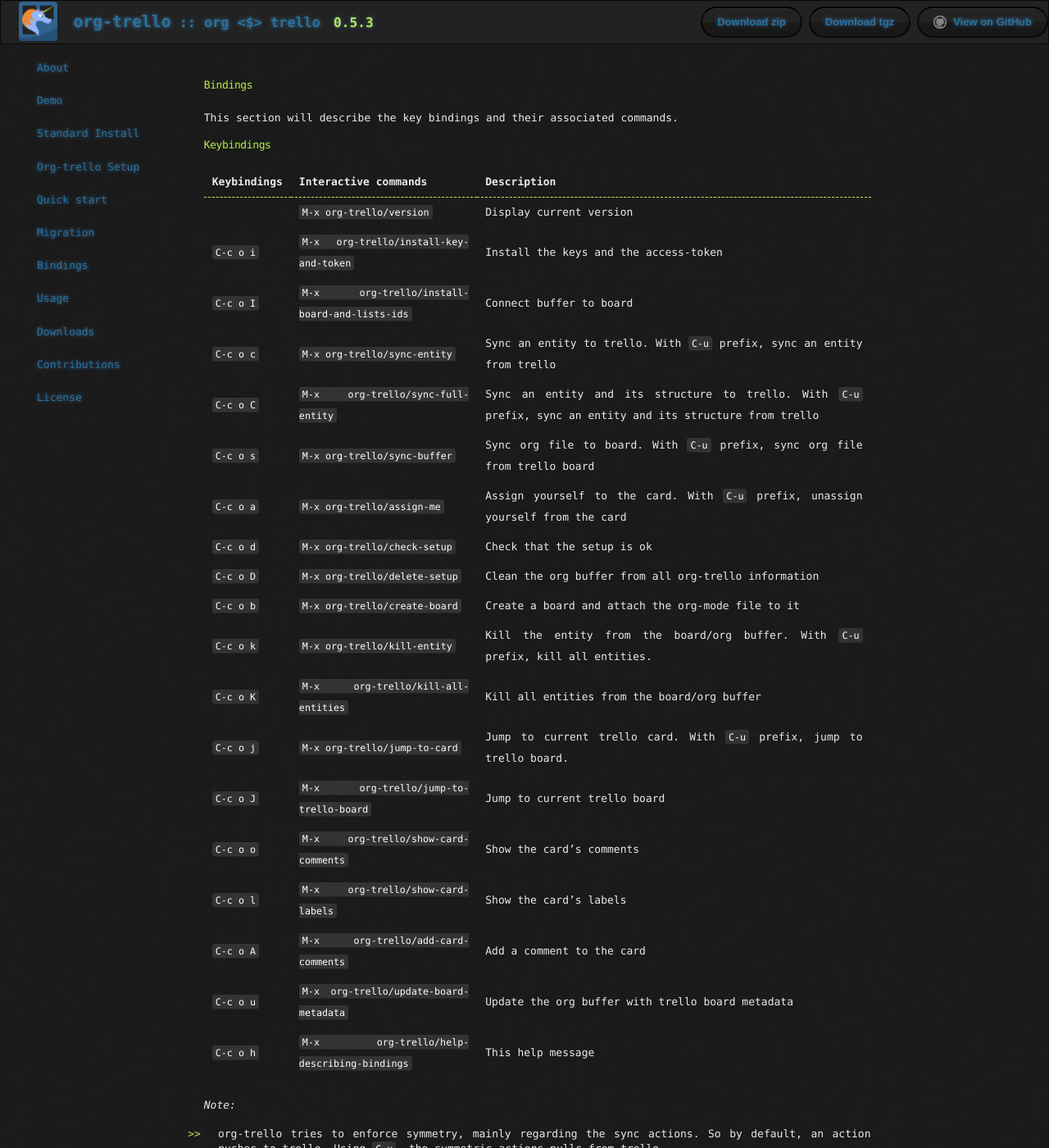
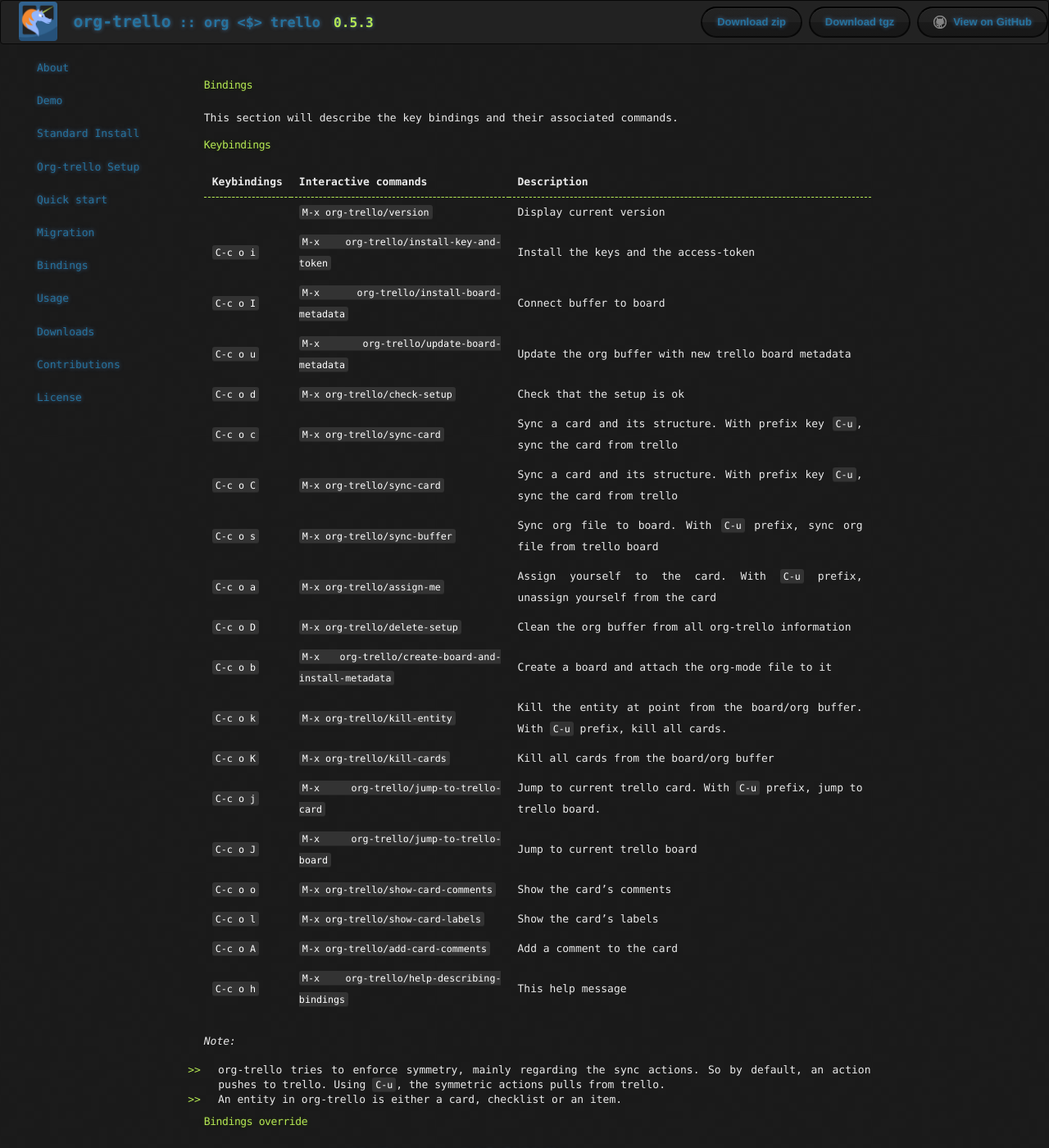
Before and after one commit to org-trello/org-trello.github.io, a Jekyll site: the page built from bindings.md, in a window 1280 px wide and 1400 px high. Shown: the whole window at 82% size. Built offline with Jekyll 4.4.1, drawn with Linux system fonts in a browser that asks for light colours; nearby versions of some CDN libraries; library files that are not in the unit come from our copies; Markdown is read by kramdown in place of the engine named in the settings; some of the changed text lies outside the part shown.

Commit message:
Update bindings changes

```diff
--- a/bindings.md
+++ b/bindings.md
@@ -8,27 +8,27 @@ This section will describe the key bindings and their associated commands.
 
 ## Keybindings
 
-Keybindings        | Interactive commands                                  | Description
--------------------|-------------------------------------------------------|----------------------------------------------------------------------------------------------
-                   | <kbd>M-x org-trello/version</kbd>                     | Display current version
-<kbd>C-c o i</kbd> | <kbd>M-x org-trello/install-key-and-token</kbd>       | Install the keys and the access-token
-<kbd>C-c o I</kbd> | <kbd>M-x org-trello/install-board-and-lists-ids</kbd> | Connect buffer to board
-<kbd>C-c o c</kbd> | <kbd>M-x org-trello/sync-entity</kbd>                 | Sync an entity to trello. With <kbd>C-u</kbd> prefix, sync an entity from trello
-<kbd>C-c o C</kbd> | <kbd>M-x org-trello/sync-full-entity</kbd>            | Sync an entity and its structure to trello. With <kbd>C-u</kbd> prefix, sync an entity and its structure from trello
-<kbd>C-c o s</kbd> | <kbd>M-x org-trello/sync-buffer</kbd>                 | Sync org file to board. With <kbd>C-u</kbd> prefix, sync org file from trello board
-<kbd>C-c o a</kbd> | <kbd>M-x org-trello/assign-me</kbd>                   | Assign yourself to the card. With <kbd>C-u</kbd> prefix, unassign yourself from the card
-<kbd>C-c o d</kbd> | <kbd>M-x org-trello/check-setup</kbd>                 | Check that the setup is ok
-<kbd>C-c o D</kbd> | <kbd>M-x org-trello/delete-setup</kbd>                | Clean the org buffer from all org-trello information
-<kbd>C-c o b</kbd> | <kbd>M-x org-trello/create-board</kbd>                | Create a board and attach the org-mode file to it
-<kbd>C-c o k</kbd> | <kbd>M-x org-trello/kill-entity</kbd>                 | Kill the entity from the board/org buffer. With <kbd>C-u</kbd> prefix, kill all entities.
-<kbd>C-c o K</kbd> | <kbd>M-x org-trello/kill-all-entities</kbd>           | Kill all entities from the board/org buffer
-<kbd>C-c o j</kbd> | <kbd>M-x org-trello/jump-to-card</kbd>                | Jump to current trello card. With <kbd>C-u</kbd> prefix, jump to trello board.
-<kbd>C-c o J</kbd> | <kbd>M-x org-trello/jump-to-trello-board</kbd>        | Jump to current trello board
-<kbd>C-c o o</kbd> | <kbd>M-x org-trello/show-card-comments</kbd>          | Show the card's comments
-<kbd>C-c o l</kbd> | <kbd>M-x org-trello/show-card-labels</kbd>            | Show the card's labels
-<kbd>C-c o A</kbd> | <kbd>M-x org-trello/add-card-comments</kbd>           | Add a comment to the card
-<kbd>C-c o u</kbd> | <kbd>M-x org-trello/update-board-metadata</kbd>       | Update the org buffer with trello board metadata
-<kbd>C-c o h</kbd> | <kbd>M-x org-trello/help-describing-bindings</kbd>    | This help message
+Keybindings        | Interactive commands                                        | Description
+-------------------|-------------------------------------------------------------|----------------------------------------------------------------------------------------------
+                   | <kbd>M-x org-trello/version</kbd>                           | Display current version
+<kbd>C-c o i</kbd> | <kbd>M-x org-trello/install-key-and-token</kbd>             | Install the keys and the access-token
+<kbd>C-c o I</kbd> | <kbd>M-x org-trello/install-board-metadata</kbd>            | Connect buffer to board
+<kbd>C-c o u</kbd> | <kbd>M-x org-trello/update-board-metadata</kbd>             | Update the org buffer with new trello board metadata
+<kbd>C-c o d</kbd> | <kbd>M-x org-trello/check-setup</kbd>                       | Check that the setup is ok
+<kbd>C-c o c</kbd> | <kbd>M-x org-trello/sync-card</kbd>                         | Sync a card and its structure. With prefix key <kbd>C-u</kbd>, sync the card from trello
+<kbd>C-c o C</kbd> | <kbd>M-x org-trello/sync-card</kbd>                         | Sync a card and its structure. With prefix key <kbd>C-u</kbd>, sync the card from trello
+<kbd>C-c o s</kbd> | <kbd>M-x org-trello/sync-buffer</kbd>                       | Sync org file to board. With <kbd>C-u</kbd> prefix, sync org file from trello board
+<kbd>C-c o a</kbd> | <kbd>M-x org-trello/assign-me</kbd>                         | Assign yourself to the card. With <kbd>C-u</kbd> prefix, unassign yourself from the card
+<kbd>C-c o D</kbd> | <kbd>M-x org-trello/delete-setup</kbd>                      | Clean the org buffer from all org-trello information
+<kbd>C-c o b</kbd> | <kbd>M-x org-trello/create-board-and-install-metadata</kbd> | Create a board and attach the org-mode file to it
+<kbd>C-c o k</kbd> | <kbd>M-x org-trello/kill-entity</kbd>                       | Kill the entity at point from the board/org buffer. With <kbd>C-u</kbd> prefix, kill all cards.
+<kbd>C-c o K</kbd> | <kbd>M-x org-trello/kill-cards</kbd>                        | Kill all cards from the board/org buffer
+<kbd>C-c o j</kbd> | <kbd>M-x org-trello/jump-to-trello-card</kbd>               | Jump to current trello card. With <kbd>C-u</kbd> prefix, jump to trello board.
+<kbd>C-c o J</kbd> | <kbd>M-x org-trello/jump-to-trello-board</kbd>              | Jump to current trello board
+<kbd>C-c o o</kbd> | <kbd>M-x org-trello/show-card-comments</kbd>                | Show the card's comments
+<kbd>C-c o l</kbd> | <kbd>M-x org-trello/show-card-labels</kbd>                  | Show the card's labels
+<kbd>C-c o A</kbd> | <kbd>M-x org-trello/add-card-comments</kbd>                 | Add a comment to the card
+<kbd>C-c o h</kbd> | <kbd>M-x org-trello/help-describing-bindings</kbd>          | This help message
 
 *Note:*
 
@@ -49,17 +49,17 @@ For example:
   (lambda ()
     (define-key org-trello-mode-map (kbd "C-c x v") 'org-trello/version)
     (define-key org-trello-mode-map (kbd "C-c x i") 'org-trello/install-key-and-token)
-    (define-key org-trello-mode-map (kbd "C-c x I") 'org-trello/install-board-and-lists-ids)
-    (define-key org-trello-mode-map (kbd "C-c x c") 'org-trello/sync-entity)
-    (define-key org-trello-mode-map (kbd "C-c x C") 'org-trello/sync-full-entity)
+    (define-key org-trello-mode-map (kbd "C-c x I") 'org-trello/install-board-metadata)
+    (define-key org-trello-mode-map (kbd "C-c x c") 'org-trello/sync-card)
+    (define-key org-trello-mode-map (kbd "C-c x C") 'org-trello/sync-card)
     (define-key org-trello-mode-map (kbd "C-c x s") 'org-trello/sync-buffer)
     (define-key org-trello-mode-map (kbd "C-c x a") 'org-trello/assign-me)
     (define-key org-trello-mode-map (kbd "C-c x d") 'org-trello/check-setup)
     (define-key org-trello-mode-map (kbd "C-c x D") 'org-trello/delete-setup)
-    (define-key org-trello-mode-map (kbd "C-c x b") 'org-trello/create-board)
+    (define-key org-trello-mode-map (kbd "C-c x b") 'org-trello/create-board-and-install-metadata)
     (define-key org-trello-mode-map (kbd "C-c x k") 'org-trello/kill-entity)
-    (define-key org-trello-mode-map (kbd "C-c x K") 'org-trello/kill-all-entities)
-    (define-key org-trello-mode-map (kbd "C-c x j") 'org-trello/jump-to-card)
+    (define-key org-trello-mode-map (kbd "C-c x K") 'org-trello/kill-cards)
+    (define-key org-trello-mode-map (kbd "C-c x j") 'org-trello/jump-to-trello-card)
     (define-key org-trello-mode-map (kbd "C-c x J") 'org-trello/jump-to-trello-board)
     (define-key org-trello-mode-map (kbd "C-c x o") 'org-trello/show-card-comments)
     (define-key org-trello-mode-map (kbd "C-c x l") 'org-trello/show-card-labels)
```
